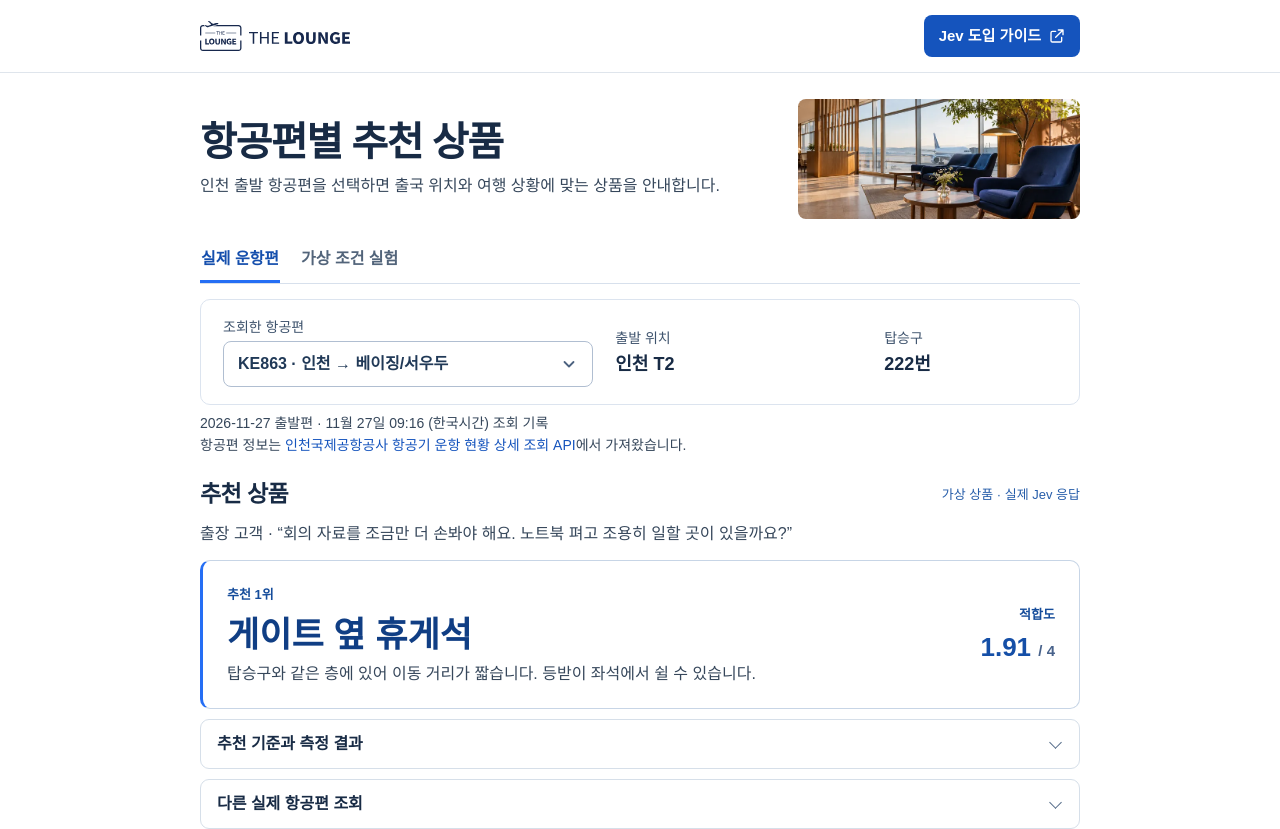
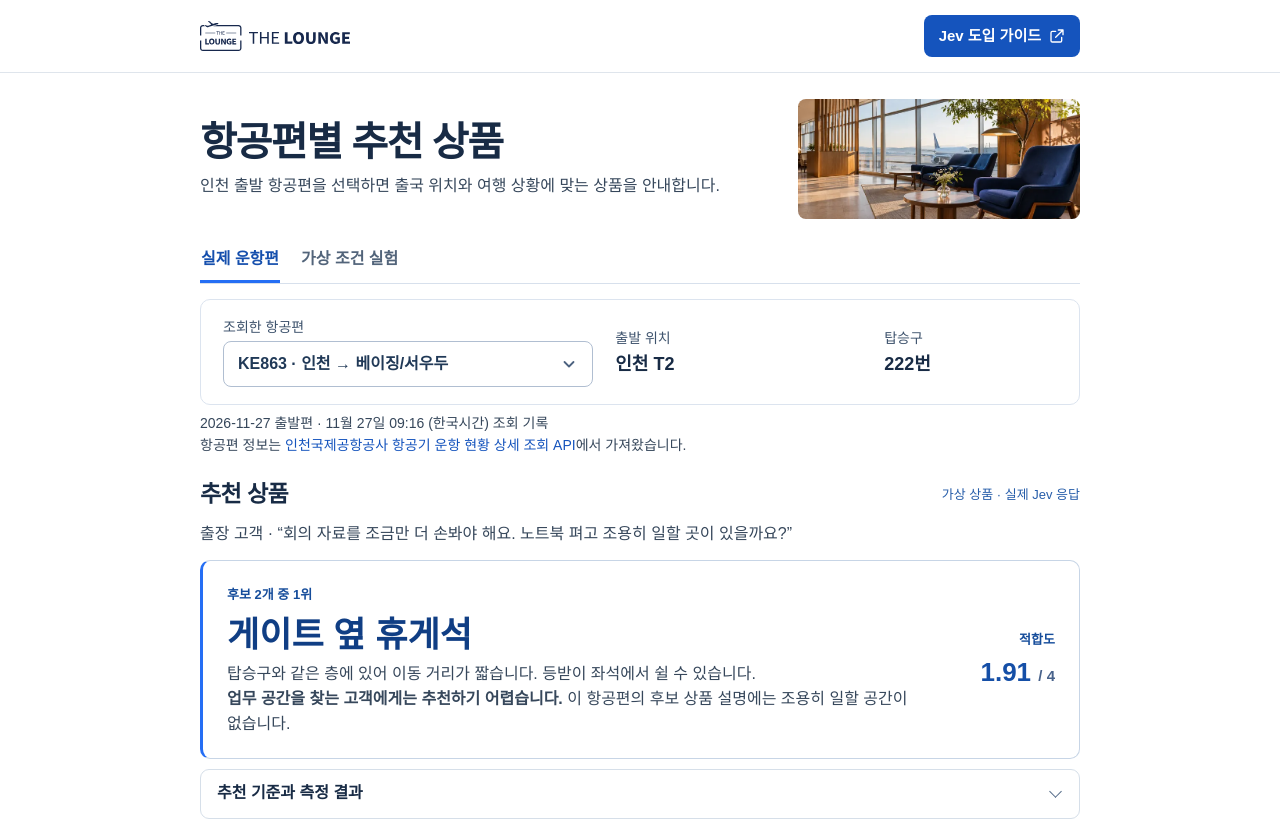
Before and after one commit to minsukong/jev-poc, a React (Vite) app: page / in a window 1280 px wide. Shown: the top 829 px of the page. Built offline with nearby package versions, Linux system fonts and the light colour scheme; a web font is replaced by a local one.

Commit message:
Explain why the highest-ranked seat is a weak fit for work

```diff
--- a/src/guide.tsx
+++ b/src/guide.tsx
@@ -61,7 +61,8 @@ function Guide(){
     <dt>개발</dt><dd>선호 조합마다 가중치를 추가하는 작업을 줄일 수 있습니다. 상품 설명이나 판단 기준을 바꾸면 기존 사례를 다시 실행해 순위를 확인합니다.</dd></dl></section>
     <section id="flow"><h2>항공편 한 건이 추천으로 바뀌는 과정</h2><Diagram image={assets.flow} alt="항공편 입력, 운항정보 조회, 백엔드 필터, Jev 평가와 상품 반환 흐름" caption="현재 Node.js PoC에서 확인한 데이터 흐름"/>
     <h3>{example.flight.code}에서 확인한 결과</h3><p> 인천공항 API는 인천 {example.flight.terminal}, 탑승구 {example.flight.gate}번을 반환했습니다. 서버는 터미널·목적지·남은 시간과 가상 고객의 이동 수단을 확인했습니다. 동·서편 위치는 확인할 수 없어 해당 구역 전용 상품은 제외했습니다.</p>
-    <p>남은 가상 상품 중 ‘게이트 옆 휴게석’이 {example.result.rows[0].score.toFixed(2)}/4점으로 1위였습니다. 후보 중 가장 높은 점수라도 업무 공간을 원하는 고객에게 충분히 좋은 제안인지는 따로 판단해야 합니다. 상품 위치와 실제 도보 거리는 운영 데이터로 확인해야 합니다.</p></section>
+    <p><strong>이 고객에게 업무용으로 권할 만한 상품은 없었습니다.</strong> 게이트 옆 휴게석은 앉아서 쉴 수 있지만, 고객이 찾던 조용한 업무 공간은 상품 설명에서 확인되지 않았습니다.</p>
+    <p>Jev 적합도는 4점 만점에 휴게석 {example.result.rows[0].score.toFixed(2)}점, 테이크아웃 식사권 {example.result.rows[1].score.toFixed(2)}점이었습니다. 시연 화면의 ‘후보 1위’는 두 상품 중 점수가 더 높은 휴게석을 가리킵니다.</p></section>
     <section id="java"><h2>Java 백엔드에 붙이는 방법</h2><p>시연 서버는 Node.js로 동작합니다. 아래는 더라운지 가이드의 화면·백엔드·외부 API 구분을 따른 <strong>Java 적용 예시</strong>입니다. 실제 Spring 버전과 운영 API 계약은 백엔드팀이 사용하는 기준에 맞춥니다.</p>
     <ol className="steps"><li><strong>추천 요청을 받습니다.</strong> 컨트롤러에서 출발일·편명과 허용한 여행 조건을 검증합니다. 항공사 예약번호나 고객 이름은 이 판단에 필요하지 않습니다.</li><li><strong>상품 후보를 만듭니다.</strong> 서비스에서 운항정보를 조회하고 상품 DB의 이용 조건을 적용합니다. 위치가 미정이면 해당 위치가 필요한 상품을 제외합니다. 후보가 없으면 여기서 종료합니다.</li><li><strong>Jev 호출을 어댑터에 모읍니다.</strong> 예를 들어 Spring의 HTTP 클라이언트로 <code>POST /v1/systemone</code>을 호출합니다. 서버 환경변수의 키를 Bearer 인증에 사용하고, <code>state</code>에는 필요한 여행 맥락과 후보 설명을, <code>questions</code>에는 후보별 Score 질문을 넣습니다. 한 요청으로 여러 후보를 평가할 수 있습니다.</li><li><strong>결과를 검증하고 반환합니다.</strong> 후보마다 점수가 하나씩 있고 0~4 범위인지 확인합니다. 정렬한 상품 ID를 서버의 상품 정보와 결합해 화면으로 보냅니다. 호출 시간, 사용량, 오류와 대체 여부를 기록하면 추천 품질과 운영 비용을 함께 점검할 수 있습니다.</li></ol>
     <Diagram image={assets.fallback} alt="후보 없음, 정상 응답, Jev 장애 시 Java 서비스의 반환 경로" caption="Java 추천 서비스 설계 예시"/>
--- a/src/main.tsx
+++ b/src/main.tsx
@@ -55,7 +55,7 @@ function App(){
       <p className="source">{snapshot.date} 출발편 · {stamp} (한국시간) 조회 기록<br/>항공편 정보는 <a href="https://www.data.go.kr/data/15140153/openapi.do">인천국제공항공사 항공기 운항 현황 상세 조회 API</a>에서 가져왔습니다.</p>
       <div className="line"><h2>추천 상품</h2><small>가상 상품 · 실제 Jev 응답</small></div>
       <p className="quote">출장 고객 · “{cases[0].preference}”</p>
-      <article className="pick"><div><small>추천 1위</small><h3>{recordedTop.name}</h3><p>{recordedTop.displayDescription}</p></div><div className="score"><small>적합도</small><strong>{snapshot.result.rows[0].score.toFixed(2)} <em>/ 4</em></strong></div></article>
+      <article className="pick"><div><small>후보 {snapshot.result.rows.length}개 중 1위</small><h3>{recordedTop.name}</h3><p>{recordedTop.displayDescription}</p>{snapshot.result.rows.every(row => ['gate', 'meal'].includes(row.id)) && <p><strong>업무 공간을 찾는 고객에게는 추천하기 어렵습니다.</strong> 이 항공편의 후보 상품 설명에는 조용히 일할 공간이 없습니다.</p>}</div><div className="score"><small>적합도</small><strong>{snapshot.result.rows[0].score.toFixed(2)} <em>/ 4</em></strong></div></article>
       <details><summary>추천 기준과 측정 결과</summary><div className="disclosure-body"><div className="inner"><p>인천공항 API가 제공한 터미널과 목적지, 출발까지 남은 시간으로 상품을 추렸습니다. 실제 보안검색 출국장과 상품까지의 도보 거리는 확인되지 않아 동·서편 전용 상품은 제외했습니다. Jev가 고객의 요청과 후보 상품의 설명을 읽고 적합도를 평가했습니다.</p><p>규칙 기반 1위 · {item(snapshot.result.rules[0].id).name}<br/>Jev 응답 시간 · {snapshot.result.elapsedMs}ms<br/>예상 API 비용 · ${snapshot.result.estimatedUsd.toFixed(8)} (입력 {snapshot.result.usage.input_tokens}토큰)</p><details><summary>Jev 원본 응답</summary><div className="disclosure-body"><div className="inner"><pre>{JSON.stringify(snapshot.result.raw,null,2)}</pre></div></div></details></div></div></details>
       <details><summary>다른 실제 항공편 조회</summary><div className="disclosure-body"><div className="inner">{local?<AirportLookup caseId="business" transport="공항철도" productName={id=>item(id).name}/>:<p>공개 페이지에서는 조회 시점의 기록을 재생합니다. 다른 편명과 출발일은 인증키를 등록한 로컬 서버에서 조회할 수 있습니다.</p>}</div></div></details>
     </section>:<>    <section className="flight"><label>시연용 항공편<select aria-label="시연용 항공편" disabled={busy} value={input.flight} onChange={e=>change({...input,flight:e.target.value})}>{flights.map(f=><option key={f.id} value={f.id}>{f.code} · 인천 → {f.city}</option>)}</select></label>
@@ -65,7 +65,7 @@ function App(){
     <label className="traveler">고객 상황<select disabled={busy} value={c.id} onChange={e=>change({...defaults(cases.find(x=>x.id===e.target.value)!),flight:input.flight})}>{cases.map(x=><option value={x.id} key={x.id}>{x.title}</option>)}</select></label>
     <p className="quote">“{c.preference}”</p>
     {error&&<p role="alert">{error}</p>}{fallback&&<p role="alert">규칙 기반 대체 · {result?.error}</p>}
-    <article className="pick"><div><small>{top?'추천 1위':'추천 상태'}</small><h3>{top?item(top).name:rules.length?'실행 대기':'이용 가능한 상품 없음'}</h3><p>{top?item(top).displayDescription:''}</p></div>{top&&!fallback&&<div className="score"><small>{mode==='mock'?'모의 점수':'Jev 적합도'}</small><strong>{result!.rows[0].score.toFixed(2)} <em>/ 4</em></strong></div>}</article>
+    <article className="pick"><div><small>{top?'후보 1위':'추천 상태'}</small><h3>{top?item(top).name:rules.length?'실행 대기':'이용 가능한 상품 없음'}</h3><p>{top?item(top).displayDescription:''}</p></div>{top&&!fallback&&<div className="score"><small>{mode==='mock'?'모의 점수':'Jev 적합도'}</small><strong>{result!.rows[0].score.toFixed(2)} <em>/ 4</em></strong></div>}</article>
     {mode==='live'&&<button onClick={run} disabled={busy}>{busy?'요청 중…':'실시간 추천 실행'}</button>}
       <details className="settings"><summary>실행 방식과 여행 조건 변경</summary><div className="disclosure-body"><div className="inner">
         <label>실행 방식 <select value={mode} disabled={busy} onChange={e=>switchMode(e.target.value as Mode)}><option value="record">저장한 Jev 응답 재생</option><option value="mock">모의 실험 (Mock)</option><option value="live" disabled={!local}>로컬 서버로 Jev 실시간 호출</option></select></label>
```
Also changed, not shown: 6 other files (tests, documents, lock files or other folders).
